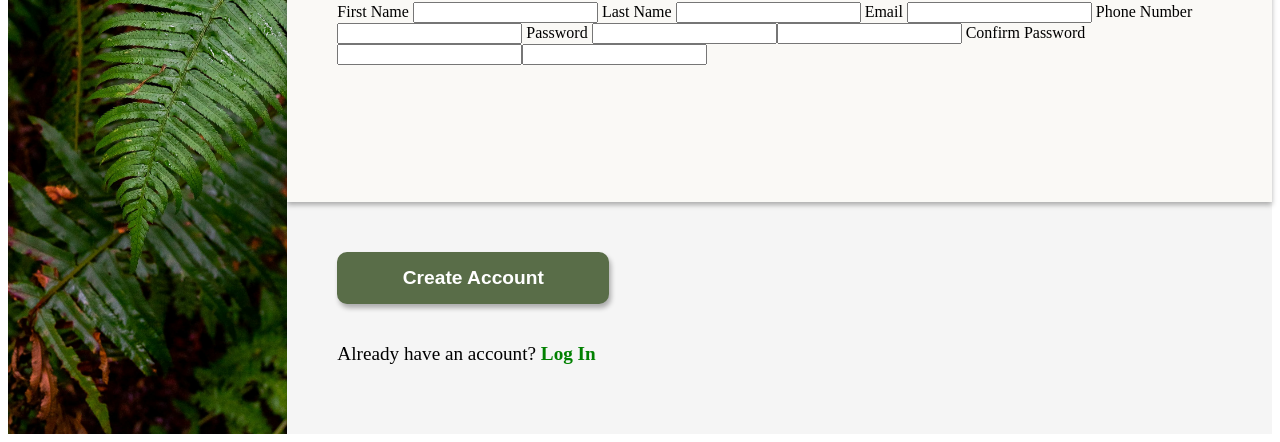
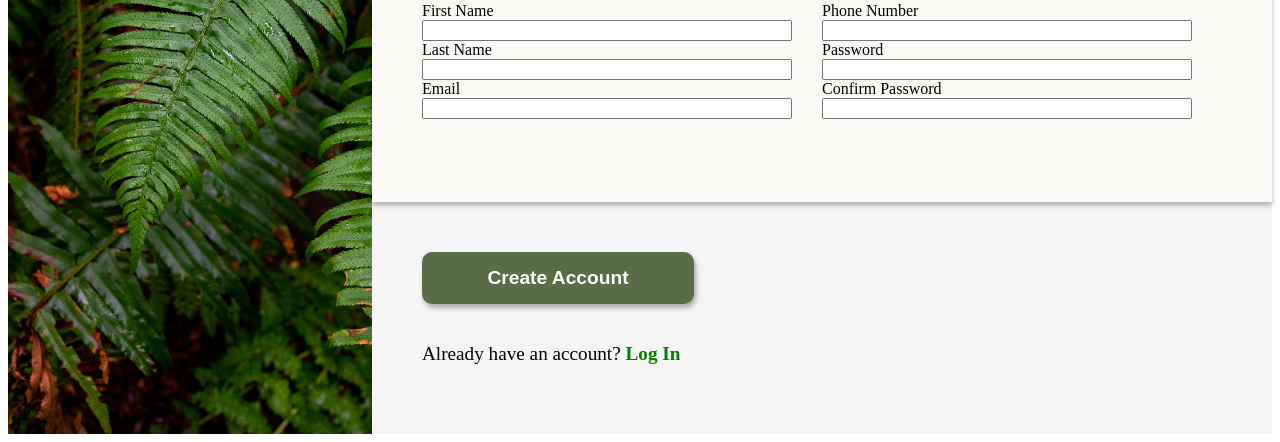
Before and after one commit to firepeashooter/login-page, a plain HTML site: page index.html in a window 1280 px wide. Shown: the part 374-816 px from the top of the page. Drawn offline with Linux system fonts and the light colour scheme.

Commit message:
Position the elements inside the form

```diff
--- a/index.html
+++ b/index.html
@@ -41,6 +41,8 @@
 
                 <form action="example.com/login">
 
+                    <div class="form--left">
+
                         <label for="first_name">First Name</label>
                         <input type="text" id="first_name">
 
@@ -50,14 +52,20 @@
                         <label for="user_email">Email</label>
                         <input type="email" id="user_email">
 
+                    </div>
+
+                    <div class="form--right">
+
                         <label for="phone_number">Phone Number</label>
                         <input type="text" id="phone_number">
 
                         <label for="password">Password</label>
-                    <input type="password" id="password"><input type="text">
+                        <input type="password" id="password">
 
                         <label for="confirm_password">Confirm Password</label>
-                    <input type="password" id="confirm_password"><input type="text">
+                        <input type="password" id="confirm_password">
+
+                    </div>
 
 
                 </form>
--- a/styles.css
+++ b/styles.css
@@ -59,6 +59,17 @@ body{
     flex:1;
 }
 
+form{
+    display: flex;
+}
+
+.form--left, .form--right{
+    margin: 0 30px 10px 0;
+    flex:1;
+    display: flex;
+    flex-direction: column;
+}
+
 
 .form{
     display: flex;
```
Lines whose indentation alone changed are shown as unchanged.
